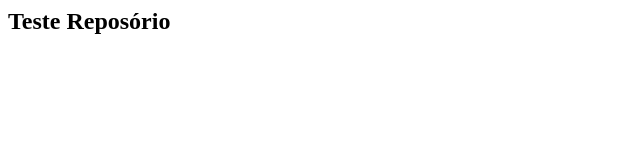
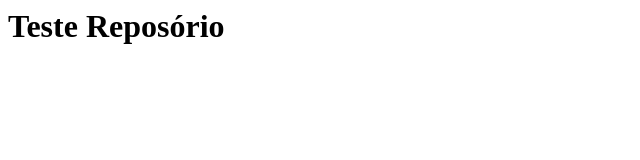
Before and after one commit to liviuslbrasil/git-fundamentos, a plain HTML site: page index.html in a window 1280 px wide. Shown: the whole page, without its empty margins (0-640 px from the left). Drawn offline with Linux system fonts and the light colour scheme.

Commit message:
Revert "Alterando o tamanho do texto com h2"
This reverts commit f12465bd87296d16ee18fdf6722c7e5faa0d796e.

```diff
--- a/index.html
+++ b/index.html
@@ -1 +1 @@
-<h2> Teste Reposório </h2>
+<h1> Teste Reposório </h1>
```
